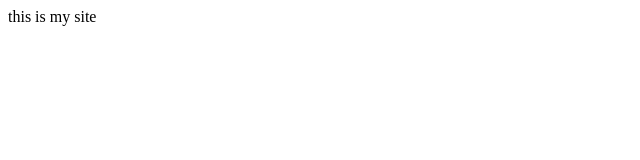
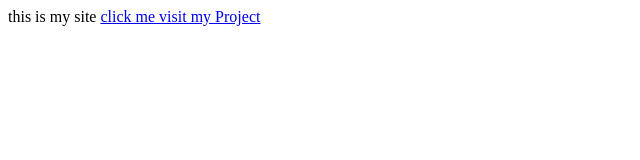
Before and after one commit to StarrylightLab/starrylightlab.github.io, a plain HTML site: page index.html in a window 1280 px wide. Shown: the whole page, without its empty margins (0-640 px from the left). Drawn offline with Linux system fonts and the light colour scheme.

Commit message:
Update index.html

```diff
--- a/index.html
+++ b/index.html
@@ -1,5 +1,6 @@
 <html>
   <body>
     this is my site
+    <a href="/project.html" > click me visit my Project</a>
   </body>
 </html>
```
